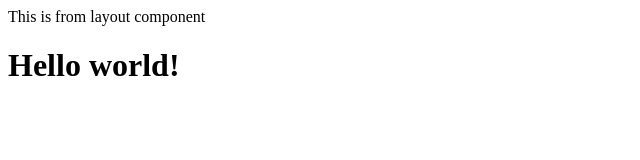
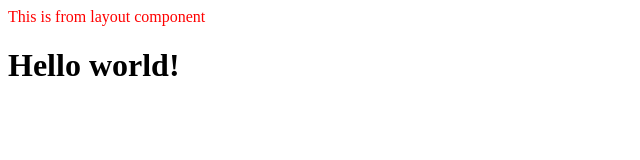
Before and after one commit to bluepixelgroup/bluepixelgroup.com, a Gatsby site: page / in a window 1280 px wide. Shown: the whole page, without its empty margins (0-640 px from the left). Built offline with nearby package versions, Linux system fonts and the light colour scheme; Gatsby itself is replaced by a stand-in of ours.

Commit message:
Added support for SASS styles

```diff
--- a/gatsby-config.js
+++ b/gatsby-config.js
@@ -6,4 +6,5 @@
 
 module.exports = {
   /* Your site config here */
+  plugins: [`gatsby-plugin-sass`],
 }
--- a/package.json
+++ b/package.json
@@ -14,6 +14,8 @@
   },
   "dependencies": {
     "gatsby": "^2.17.11",
+    "gatsby-plugin-sass": "^2.1.21",
+    "node-sass": "^4.13.0",
     "react": "^16.11.0",
     "react-dom": "^16.11.0"
   },
--- a/src/components/layout.js
+++ b/src/components/layout.js
@@ -1,9 +1,11 @@
 import React from "react"
+
+import "./layout.scss"
 
 export default ({ children }) => {
   return (
     <React.Fragment>
-      <div>This is from layout component</div>
+      <div className="test">This is from layout component</div>
       <div>{children}</div>
     </React.Fragment>
   )
--- /dev/null
+++ b/src/components/layout.scss
@@ -0,0 +1,3 @@
+.test {
+  color: red
+}
```
Also changed, not shown: 1 other file.
